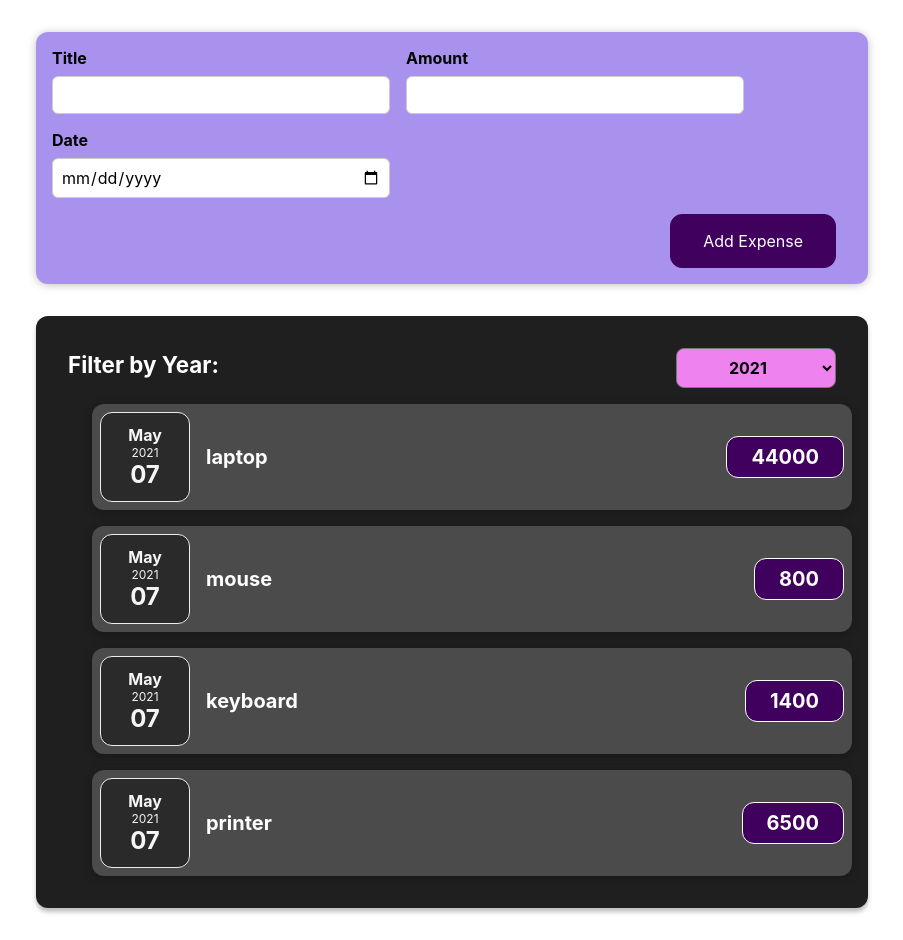
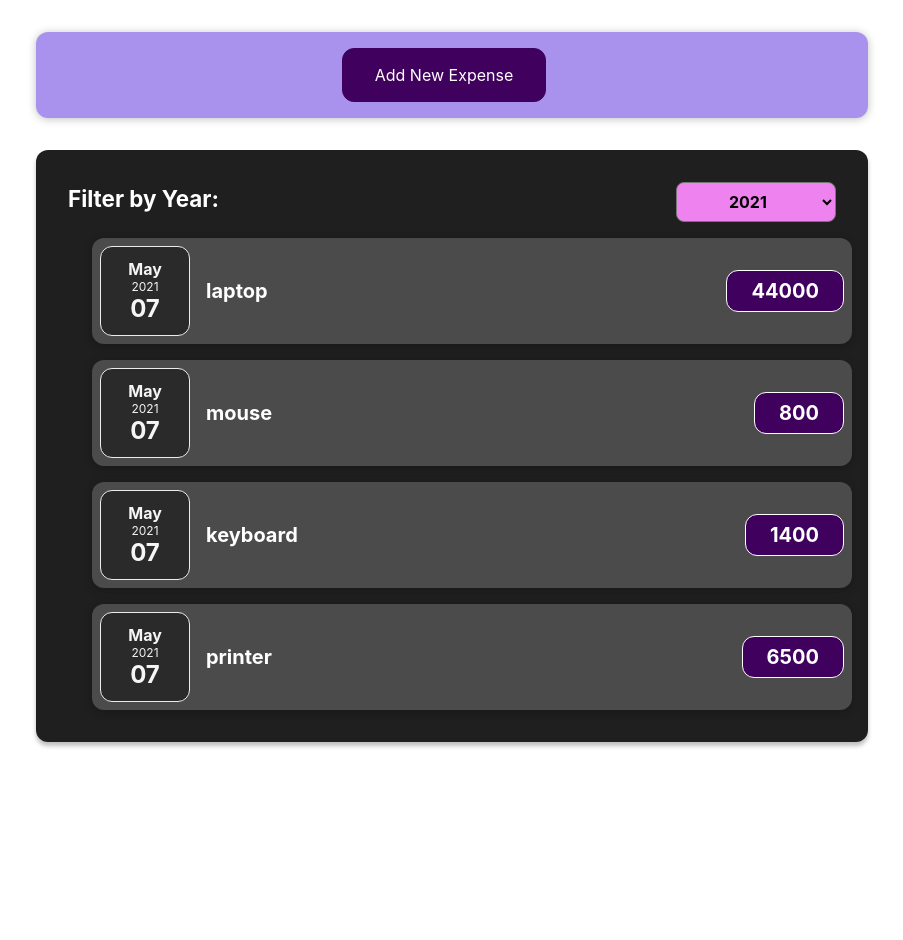
Before and after one commit to sachinmewar/expense-tracker, a React (Create React App) app: page / in a window 1280 px wide. Shown: the whole page, without its empty margins (188-1091 px from the left). After the commit the page ends 800 px from the top, so only its background shows below. Built offline with nearby package versions, Linux system fonts and the light colour scheme.

Commit message:
Added a New Expense Button on clicking that ExpenseForm will be shown

```diff
--- a/src/components/NewExpenses/NewExpense.js
+++ b/src/components/NewExpenses/NewExpense.js
@@ -1,4 +1,4 @@
-import React from 'react';
+import React, { useState } from 'react';
 import './NewExpense.css';
 import ExpenseForm from './ExpenseForm';
 
@@ -12,10 +12,20 @@ const NewExpense = (props) => {
       props.addNewExpense(expenseData);
    };
 
+   const [isAddExpenseClicked, setIsAddExpenseClicked] = useState(false);
+   const onClickExpenseButtonHandler = () => {
+      setIsAddExpenseClicked(true);
+   }
+
+   const hideButtonHandler = () => {
+      setIsAddExpenseClicked(false);
+   };
+
    return (
       <div className='new-expense'>
-         <ExpenseForm onSaveExpenseData={onSaveExpenseDataHandler} />
-      </div>
+         {isAddExpenseClicked && <ExpenseForm onSaveExpenseData={onSaveExpenseDataHandler} hideButton={hideButtonHandler} />}
+         {!isAddExpenseClicked && <button type="submit" onClick={onClickExpenseButtonHandler}> Add New Expense </button>}
+      </div >
    );
 };
 
```
